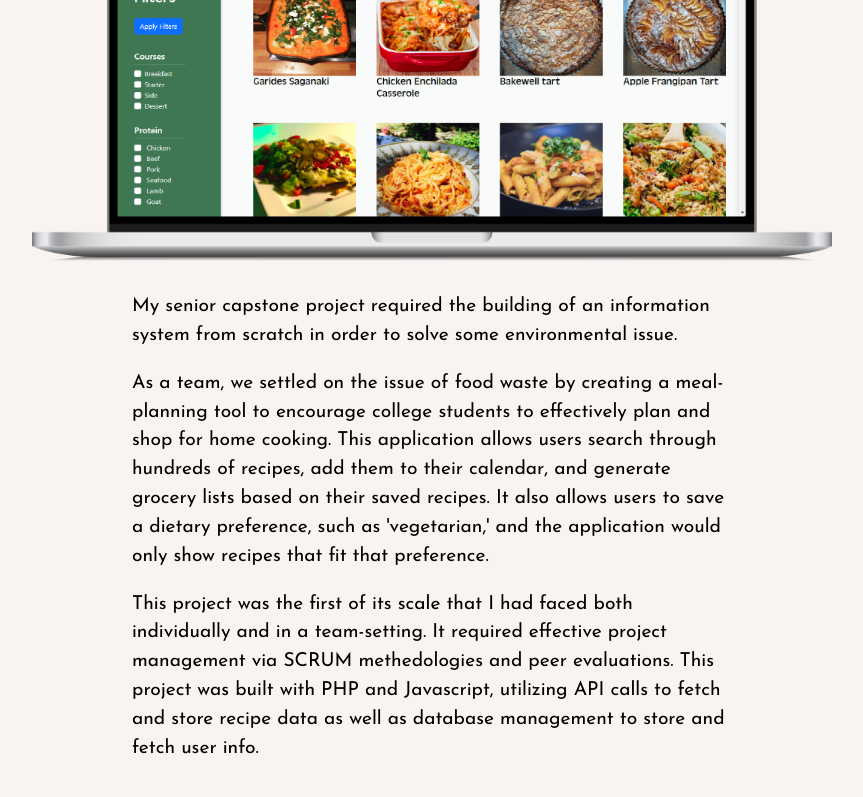
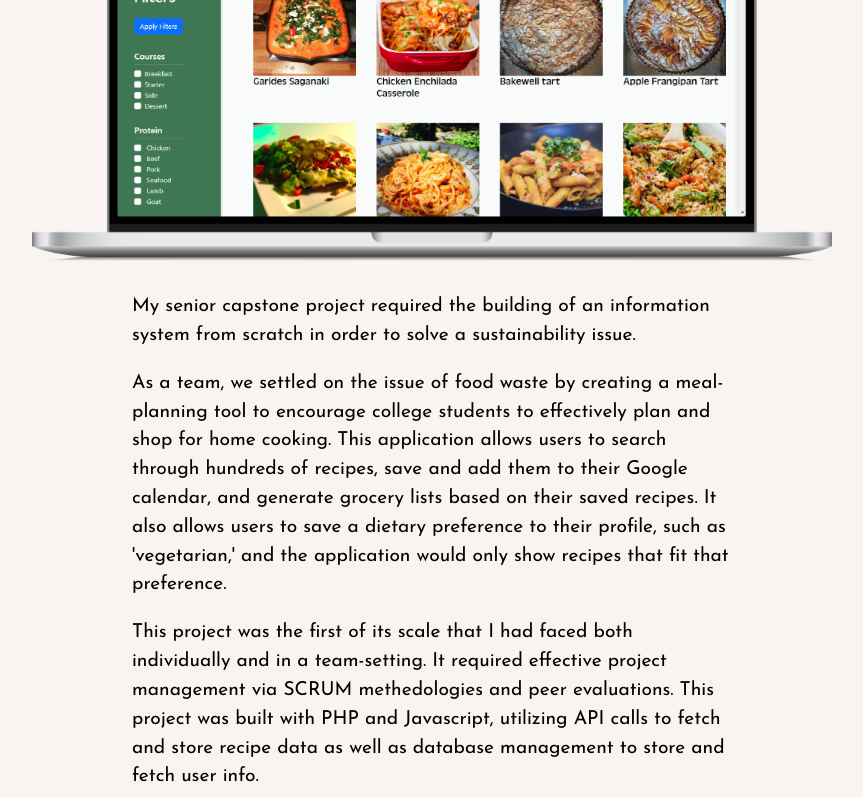
Before and after one commit to reedrew/reedrew.github.io, a React (Create React App) app: page /projects/programming/ez-meals in a window 1280 px wide. Shown: the part 510-1307 px from the top of the page, without its empty margins (208-1071 px from the left). Built offline with nearby package versions, Linux system fonts and the light colour scheme.

Commit message:
adjusted page info

```diff
--- a/src/components/project-pages/EZMeals.js
+++ b/src/components/project-pages/EZMeals.js
@@ -1,5 +1,9 @@
 import React from 'react';
-import { useHistory, Link } from 'react-router-dom/cjs/react-router-dom.min';
+import {
+	useHistory,
+	Link,
+	Redirect,
+} from 'react-router-dom/cjs/react-router-dom.min';
 // photos
 import Poster from '../../assets/projectImages/ez-meals/ezmeals-poster.jpg';
 import Image from '../../assets/projectImages/ez-meals/EZMealsThumb.png';
@@ -10,7 +14,7 @@ export default function EZMeals() {
 	const goUp = () => {
 		window.scrollTo(0, 0);
 	};
-
+	try {
 		return (
 			<div className='project-info'>
 				<Link
@@ -52,24 +56,25 @@ export default function EZMeals() {
 
 				<p>
 					My senior capstone project required the building of an information
-				system from scratch in order to solve some environmental issue.
+					system from scratch in order to solve a sustainability issue.
 				</p>
 				<p>
 					As a team, we settled on the issue of food waste by creating a
-				meal-planning tool to encourage college students to effectively plan and
-				shop for home cooking. This application allows users search through
-				hundreds of recipes, add them to their calendar, and generate grocery
-				lists based on their saved recipes. It also allows users to save a
-				dietary preference, such as 'vegetarian,' and the application would only
-				show recipes that fit that preference.
+					meal-planning tool to encourage college students to effectively plan
+					and shop for home cooking. This application allows users to search
+					through hundreds of recipes, save and add them to their Google
+					calendar, and generate grocery lists based on their saved recipes. It
+					also allows users to save a dietary preference to their profile, such
+					as 'vegetarian,' and the application would only show recipes that fit
+					that preference.
 				</p>
 				<p>
 					This project was the first of its scale that I had faced both
 					individually and in a team-setting. It required effective project
 					management via SCRUM methedologies and peer evaluations. This project
 					was built with PHP and Javascript, utilizing API calls to fetch and
-				store recipe data as well as database management to store and fetch user
-				info.
+					store recipe data as well as database management to store and fetch
+					user info.
 				</p>
 
 				<p></p>
@@ -88,4 +93,7 @@ export default function EZMeals() {
 				</button>
 			</div>
 		);
+	} catch {
+		return <Redirect to='/projects/programming' />;
 	}
+}
```
Lines whose indentation alone changed are shown as unchanged.
